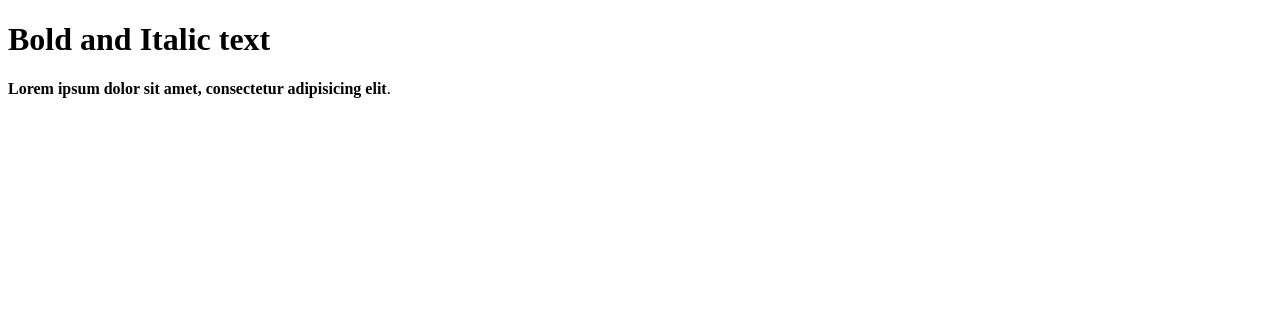
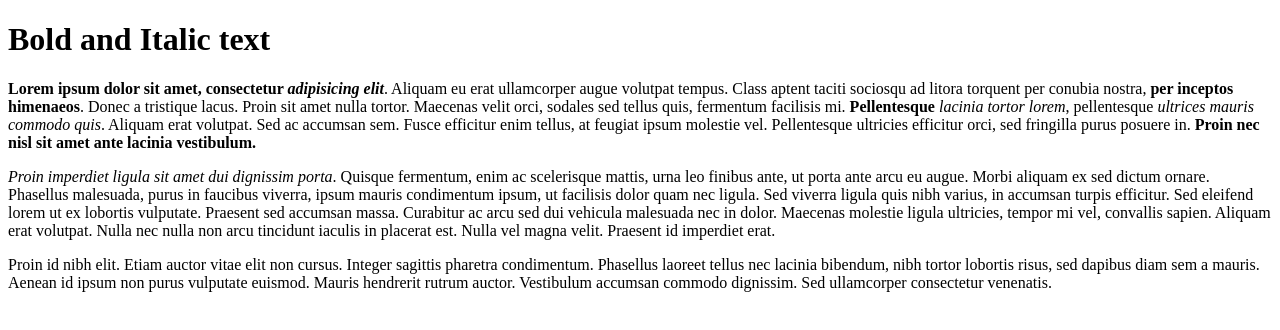
Before and after one commit to marianasortino/working_with_text_odin, a plain HTML site: page html_bold_and_italic_text_video/exercise_1.html in a window 1280 px wide. Drawn offline with Linux system fonts and the light colour scheme.

Commit message:
feat finish changes in index

```diff
--- a/html_bold_and_italic_text_video/exercise_1.html
+++ b/html_bold_and_italic_text_video/exercise_1.html
@@ -7,4 +7,16 @@
 
 <body>
   <h1>Bold and Italic text</h1>
-  <p><strong>Lorem ipsum dolor sit amet, consectetur adipisicing elit</strong>.</p>
+
+  <!-- <strong> makes my text bold! -->
+
+  <!-- do not use <b> and <i> !!! -->
+
+  <p><strong>Lorem ipsum dolor sit amet, consectetur <em>adipisicing elit</em></strong>. Aliquam eu erat ullamcorper augue volutpat tempus. Class aptent taciti sociosqu ad litora torquent per conubia nostra, <strong>per inceptos himenaeos</strong>. Donec a tristique lacus. Proin sit amet nulla tortor. Maecenas velit orci, sodales sed tellus quis, fermentum facilisis mi. <b>Pellentesque</b> <i>lacinia tortor lorem</i>, pellentesque <em>ultrices mauris commodo quis</em>. Aliquam erat volutpat. Sed ac accumsan sem. Fusce efficitur enim tellus, at feugiat ipsum molestie vel. Pellentesque ultricies efficitur orci, sed fringilla purus posuere in. <strong>Proin nec nisl sit amet ante lacinia vestibulum.</strong></p>
+
+  <!-- <em> stands for emphasis - this makes my text italic! -->
+
+  <p><em>Proin imperdiet ligula sit amet dui dignissim porta</em>. Quisque fermentum, enim ac scelerisque mattis, urna leo finibus ante, ut porta ante arcu eu augue. Morbi aliquam ex sed dictum ornare. Phasellus malesuada, purus in faucibus viverra, ipsum mauris condimentum ipsum, ut facilisis dolor quam nec ligula. Sed viverra ligula quis nibh varius, in accumsan turpis efficitur. Sed eleifend lorem ut ex lobortis vulputate. Praesent sed accumsan massa. Curabitur ac arcu sed dui vehicula malesuada nec in dolor. Maecenas molestie ligula ultricies, tempor mi vel, convallis sapien. Aliquam erat volutpat. Nulla nec nulla non arcu tincidunt iaculis in placerat est. Nulla vel magna velit. Praesent id imperdiet erat.</p>
+
+
+  <p>Proin id nibh elit. Etiam auctor vitae elit non cursus. Integer sagittis pharetra condimentum. Phasellus laoreet tellus nec lacinia bibendum, nibh tortor lobortis risus, sed dapibus diam sem a mauris. Aenean id ipsum non purus vulputate euismod. Mauris hendrerit rutrum auctor. Vestibulum accumsan commodo dignissim. Sed ullamcorper consectetur venenatis.</p>
```
Also changed, not shown: app_screenshot.png, 1 other file.
